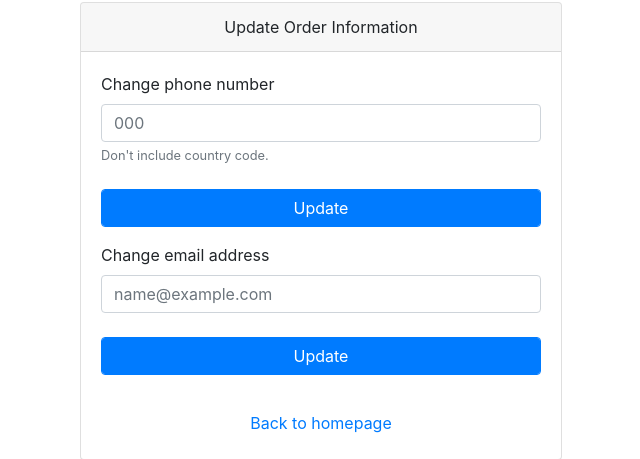
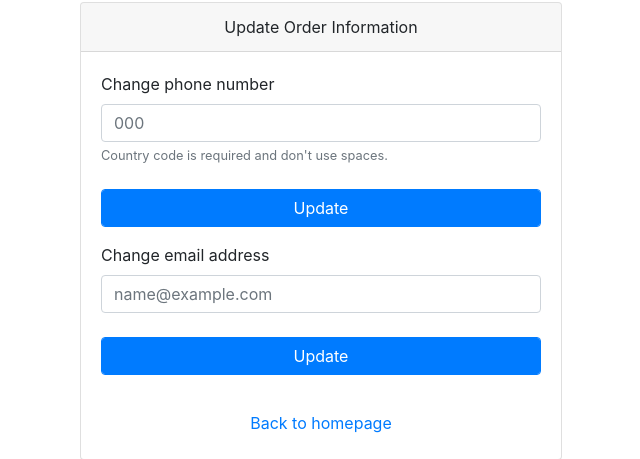
Before and after one commit to shubhamivane/bazinga, a Flask app: page /order/1/ in a window 1280 px wide. Shown: the part 104-563 px from the top of the page, without its empty margins (319-959 px from the left). Run offline with Flask 2, Linux system fonts and the light colour scheme; tables that the repository leaves empty hold one stand-in row (values such as "Sample post"); some libraries are stand-ins or nearby versions.

Commit message:
views and template modified

```diff
--- a/app/order/views.py
+++ b/app/order/views.py
@@ -1,7 +1,7 @@
 from flask import Blueprint, request, render_template,\
                 redirect, url_for
 from app.order.controllers import get_orders, get_order,\
-                update_email_address, update_phone_no
+                update_email_address, update_phone_no, insert_order_to_db
 from app.order.helper import verify_webhook
 import json
 
--- a/app/templates/order/order.html
+++ b/app/templates/order/order.html
@@ -10,7 +10,7 @@
                 <div class="form-group">
                     <label for="phone_no">Change phone number</label>
                     <input type="text" class="form-control" id="phone_no" name = "phone_no" placeholder="{{ response.phone_no }}" required/>
-                    <small id="phone_no" class="form-text text-muted">Don't include country code.</small><br>
+                    <small id="phone_no" class="form-text text-muted">Country code is required and don't use spaces.</small><br>
                     <button class="form-control btn btn-primary" id="phone-update">Update</button>
                 </div>
                 {% endif %}
```
